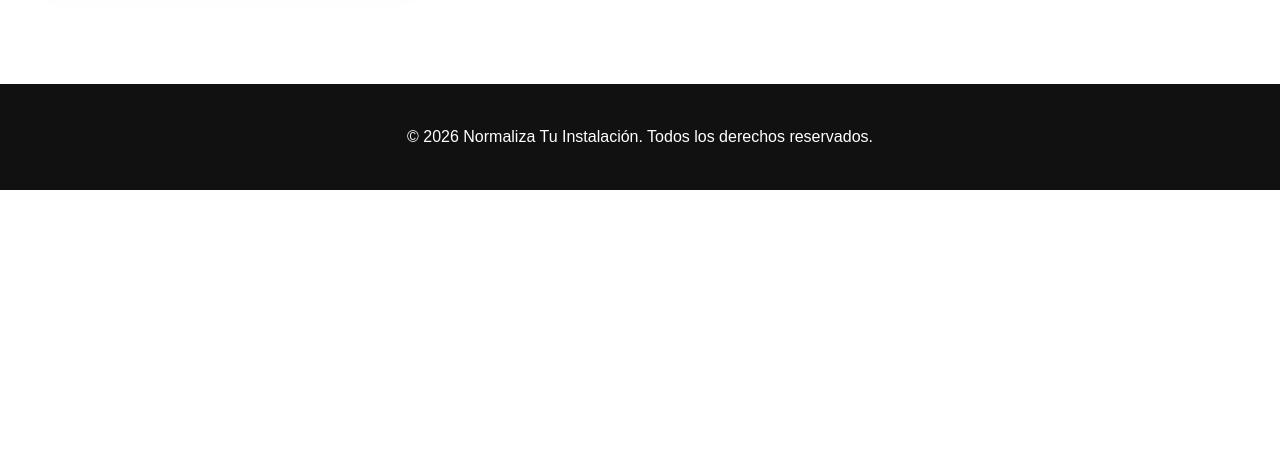
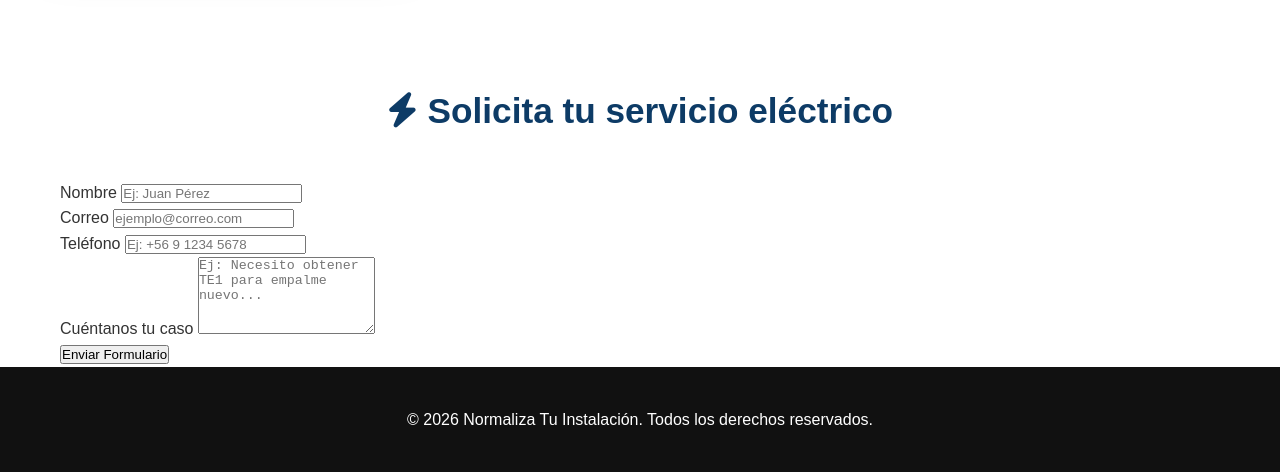
Before and after one commit to franharleypaz-design/normalizatuinstalacion-.cl, a plain HTML site: page index.html in a window 1280 px wide. Shown: the part 2229-2701 px from the top of the page. Before the commit the page ends 2419 px from the top, so only its background shows below. Drawn offline with Linux system fonts and the light colour scheme.

Commit message:
index.html

```diff
--- a/index.html
+++ b/index.html
@@ -19,8 +19,8 @@
                 <li><a href="#servicios">Servicios</a></li>
                 <li><a href="#sobre-mi">Sobre Mí</a></li>
                 <li>
-                    <a href="https://wa.me/56926392386?text=Hola,%20quisiera%20normalizar%20mi%20instalación" class="btn-nav btn-nav-ws" target="_blank">
-                        <i class="fab fa-whatsapp"></i> Contáctame
+                    <a href="#contacto" class="btn-nav btn-nav-contact">
+                        <i class="fas fa-envelope"></i> Solicitar evaluación
                     </a>
                 </li>
             </ul>
@@ -45,7 +45,6 @@
         <div class="container">
             <h2 class="section-title">Nuestros Servicios</h2>
             <div class="grid-layout">
-
                 <div class="card card-planos">
                     <img src="Elaboración de Planos.png" class="hover-img">
                     <div class="card-content">
@@ -54,7 +53,6 @@
                         <p>Planos y Diagramas Certificados</p>
                     </div>
                 </div>
-
                 <div class="card card-te1">
                     <img src="Gestión de TE1.png" class="hover-img">
                     <div class="card-content">
@@ -63,7 +61,6 @@
                         <p>Obtén el TE1 para tu trámite</p>
                     </div>
                 </div>
-
                 <div class="card card-aumento">
                     <img src="Aumento de Capacidad.png" class="hover-img">
                     <div class="card-content">
@@ -72,7 +69,6 @@
                         <p>Incrementa la energía de tu hogar</p>
                     </div>
                 </div>
-
                 <div class="card card-municipal">
                     <img src="Presentación Municipal.png" class="hover-img">
                     <div class="card-content">
@@ -81,7 +77,6 @@
                         <p>Trámites ante la municipalidad</p>
                     </div>
                 </div>
-
             </div>
         </div>
     </section>
@@ -139,15 +134,53 @@
 
                 <div class="social-links">
                     <a href="mailto:gonzalo.aguayo7@gmail.com" class="social-item mail">
-                        <i class="fas fa-envelope"></i> Correo Electrónico
+                        <i class="fas fa-envelope"></i> Correo
                     </a>
                     <a href="https://www.linkedin.com/in/gonzalo-aguayo-gajardo-a86636180/" target="_blank" class="social-item linkedin">
                         <i class="fab fa-linkedin"></i> Linkedin
+                    </a>
+                    <a href="https://wa.me/56926392386" target="_blank" class="social-item whatsapp">
+                        <i class="fab fa-whatsapp"></i> WhatsApp
                     </a>
                 </div>
             </div>
         </div>
     </section>
+
+    <section id="contacto" class="contact-section">
+        <div class="container"> <div class="formulario">
+                <h2 class="section-title">
+                    <i class="fas fa-bolt"></i> Solicita <span>tu servicio eléctrico</span>
+                </h2>
+            </div>
+
+            <div class="form-container">
+                <form action="https://formspree.io/f/xdapbabr" method="POST">
+                    <input type="hidden" name="_subject" value="Nuevo cliente desde la web ⚡">
+                    <input type="hidden" name="_language" value="es">
+                    <input type="hidden" name="_next" value="gracias.html">
+
+                    <div class="form-group">
+                        <label>Nombre</label>
+                        <input type="text" name="Nombre cliente" required placeholder="Ej: Juan Pérez">
+                    </div>
+                    <div class="form-group">
+                        <label>Correo</label>
+                        <input type="email" name="Correo cliente" required placeholder="ejemplo@correo.com">
+                    </div>
+                    <div class="form-group">
+                        <label>Teléfono</label>
+                        <input type="tel" name="Telefono cliente" required placeholder="Ej: +56 9 1234 5678">
+                    </div>
+                    <div class="form-group">
+                        <label>Cuéntanos tu caso</label>
+                        <textarea name="Consulta cliente" rows="5" required placeholder="Ej: Necesito obtener TE1 para empalme nuevo..."></textarea>
+                    </div>
+                    <button type="submit" class="btn-submit">Enviar Formulario</button>
+                </form>
+            </div>
+        </div>
+		</section>
 
     <footer>
         <p>&copy; 2026 Normaliza Tu Instalación. Todos los derechos reservados.</p>
```
